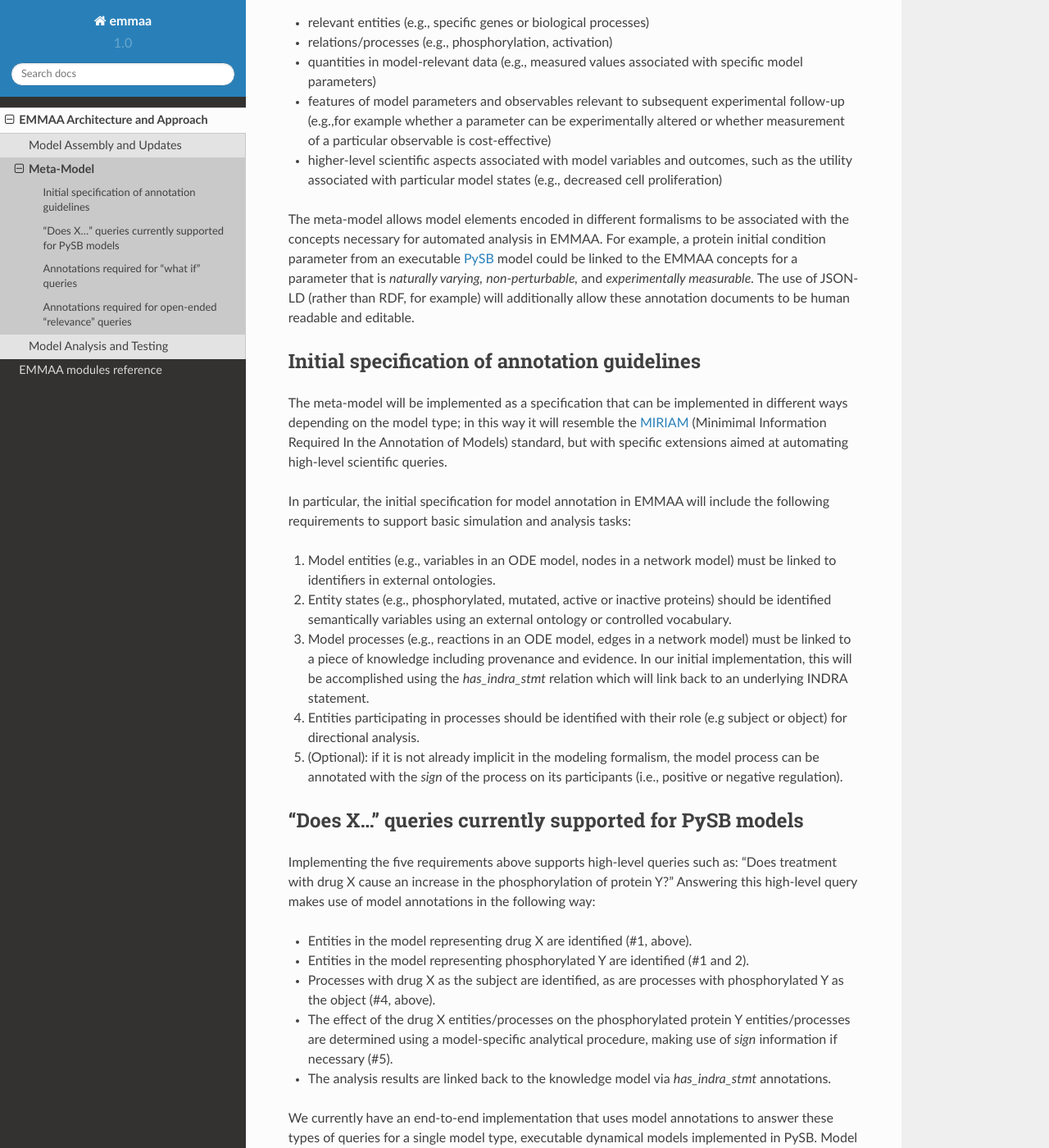
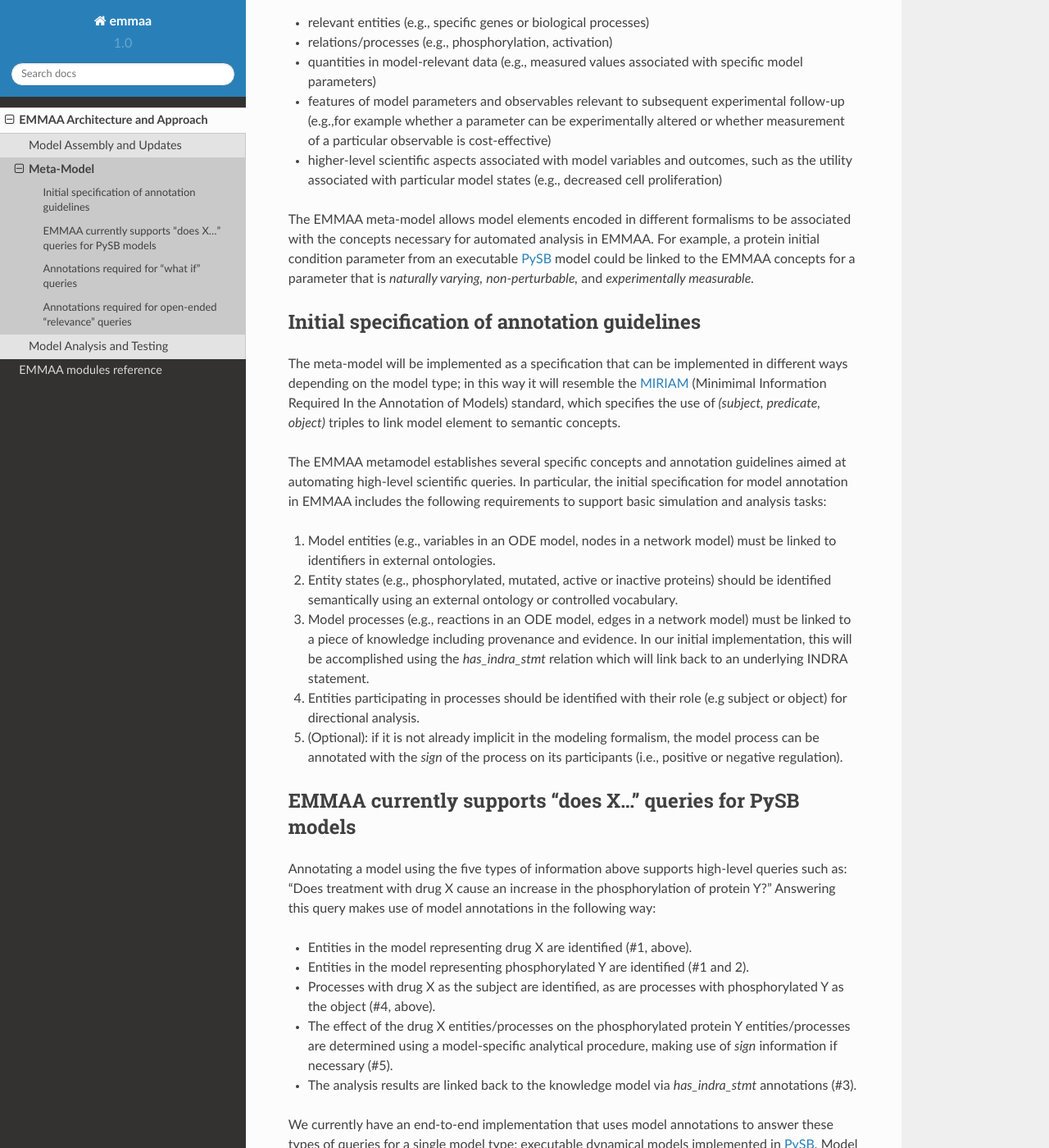
Before and after one commit to gyorilab/emmaa, a Sphinx documentation site: the page built from doc/architecture/metamodel.rst, in a window 1280 px wide and 1400 px high, scrolled down 602 px. Shown: the whole window at 82% size. Built offline with Sphinx 7.4.7 and the Read the Docs theme 2.0.0, drawn with Linux system fonts in a browser that asks for light colours; some of the changed text lies outside the part shown.

Commit message:
Updates to metamodel.rst

```diff
--- a/doc/architecture/metamodel.rst
+++ b/doc/architecture/metamodel.rst
@@ -26,14 +26,12 @@ the annotation of:
   such as the utility associated with particular model states (e.g., decreased
   cell proliferation)
 
-The meta-model allows model elements encoded in different formalisms to be
-associated with the concepts necessary for automated analysis in EMMAA. For
+The EMMAA meta-model allows model elements encoded in different formalisms to
+be associated with the concepts necessary for automated analysis in EMMAA. For
 example, a protein initial condition parameter from an executable `PySB
 <http://pysb.org>`_ model could be linked to the EMMAA concepts for a parameter
 that is *naturally varying,* *non-perturbable,* and *experimentally
-measurable.* The use of JSON-LD (rather than RDF, for example) will
-additionally allow these annotation documents to be human readable and
-editable.
+measurable.*
 
 Initial specification of annotation guidelines
 ----------------------------------------------
@@ -41,17 +39,19 @@ Initial specification of annotation guidelines
 The meta-model will be implemented as a specification that can be implemented
 in different ways depending on the model type; in this way it will resemble the
 `MIRIAM <https://co.mbine.org/standards/miriam>`_ (Minimimal Information
-Required In the Annotation of Models) standard, but with specific extensions
-aimed at automating high-level scientific queries.
+Required In the Annotation of Models) standard, which specifies the use of
+`(subject, predicate, object)` triples to link model element to semantic
+concepts.
 
-In particular, the initial specification for model annotation in EMMAA
-will include the following requirements to support basic simulation and
-analysis tasks:
+The EMMAA metamodel establishes several specific concepts and annotation
+guidelines aimed at automating high-level scientific queries. In particular,
+the initial specification for model annotation in EMMAA includes the
+following requirements to support basic simulation and analysis tasks:
 
 1. Model entities (e.g., variables in an ODE model, nodes in a network model)
    must be linked to identifiers in external ontologies.
 2. Entity states (e.g., phosphorylated, mutated, active or inactive proteins)
-   should be identified semantically variables using an external ontology or
+   should be identified semantically using an external ontology or
    controlled vocabulary.
 3. Model processes (e.g., reactions in an ODE model,
    edges in a network model) must be linked to a piece of knowledge including
@@ -64,13 +64,13 @@ analysis tasks:
    model process can be annotated with the `sign` of the process on its
    participants (i.e., positive or negative regulation).
 
-"Does X..." queries currently supported for PySB models
--------------------------------------------------------
+EMMAA currently supports "does X..." queries for PySB models
+------------------------------------------------------------
 
-Implementing the five requirements above supports high-level queries such as:
-"Does treatment with drug X cause an increase in the phosphorylation of protein
-Y?" Answering this high-level query makes use of model annotations in the
-following way:
+Annotating a model using the five types of information above supports
+high-level queries such as: "Does treatment with drug X cause an increase in
+the phosphorylation of protein Y?" Answering this query makes use of model
+annotations in the following way:
 
 - Entities in the model representing drug X are identified (#1,
   above).
@@ -82,12 +82,13 @@ following way:
   entities/processes are determined using a model-specific analytical procedure,
   making use of `sign` information if necessary (#5).
 - The analysis results are linked back to the knowledge model via
-  `has_indra_stmt` annotations.
+  `has_indra_stmt` annotations (#3).
 
 We currently have an end-to-end implementation that uses model annotations to
-answer these types of queries for a single model type, executable dynamical
-models implemented in PySB. Model annotations are generated as part of the
-model assembly process; for instance see `the PySB Assembler code here
+answer these types of queries for a single model type: executable dynamical
+models implemented in `PySB <http://pysb.org>`_. Model annotations are
+generated as part of the PySB model assembly process in INDRA; for instance see
+`the PySB Assembler code here
 <https://github.com/sorgerlab/indra/blob/master/indra/assemblers/pysb/assembler.py#L1190>`_
 for an example of how the `PySB Annotation class
 <https://github.com/pysb/pysb/blob/master/pysb/annotation.py>`_ is used to
```
